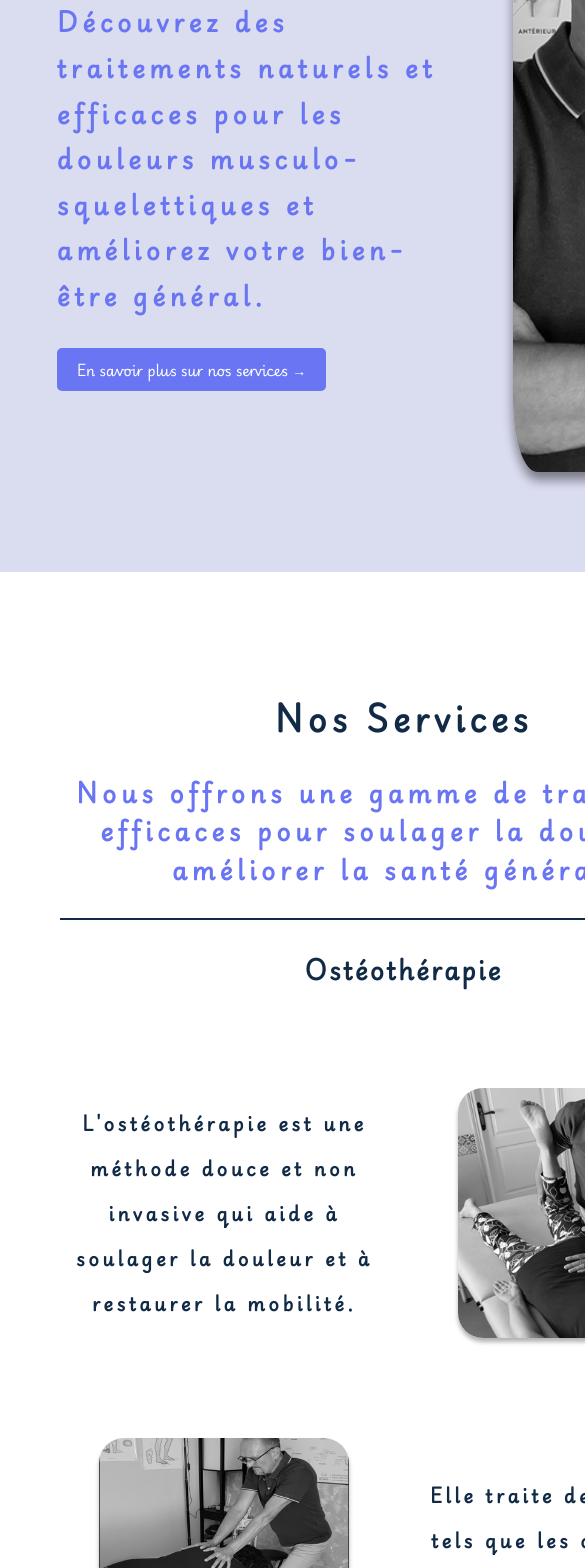
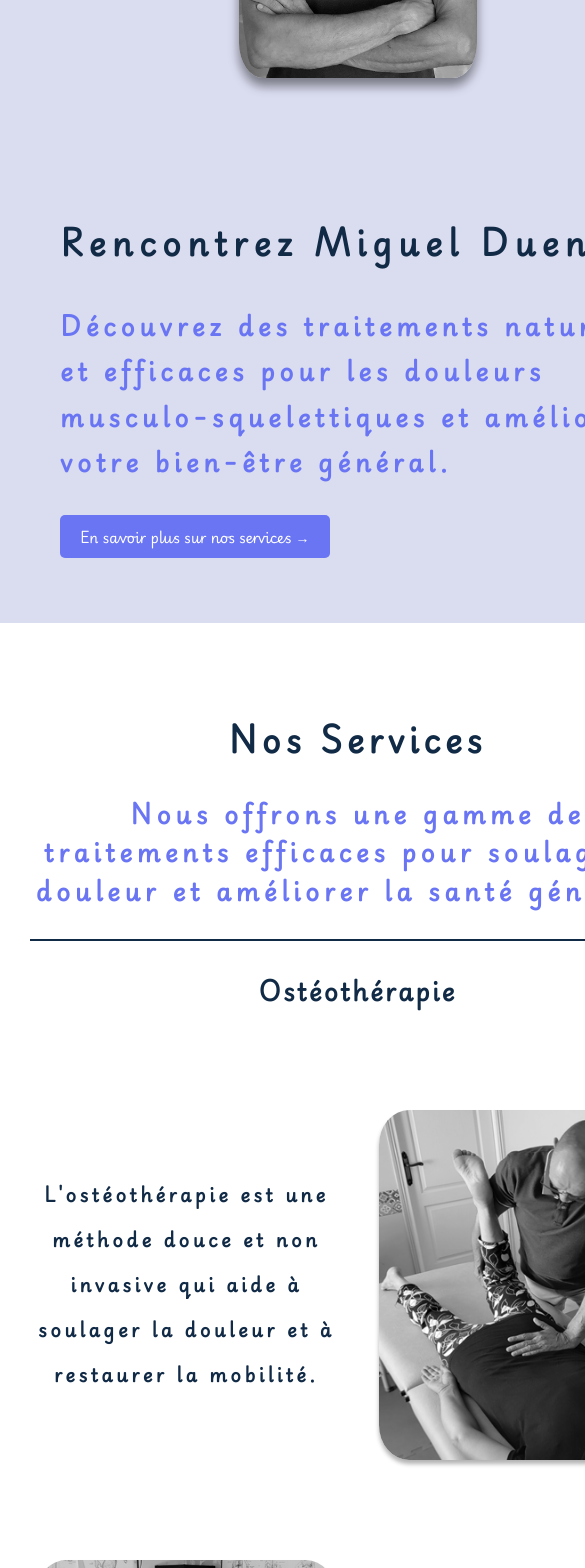
Before and after one commit to botUwU/Oshyp, a React (Vite) app: page / in a window 390 px wide. Shown: the part 432-2000 px from the top of the page, 585 px wide, since content can reach past the window. Built offline with nearby package versions, Linux system fonts and the light colour scheme.

Commit message:
responsive design

```diff
--- a/src/GlobalStyle.js
+++ b/src/GlobalStyle.js
@@ -1,5 +1,5 @@
 // src/GlobalStyle.js
-import styled, { createGlobalStyle } from "styled-components";
+import styled, { createGlobalStyle, css } from "styled-components";
 import ExtraLight from "./assets/fonts/PlaywriteGBS-ExtraLight.ttf";
 import ExtraLightItalic from "./assets/fonts/PlaywriteGBS-ExtraLightItalic.ttf";
 import Italic from "./assets/fonts/PlaywriteGBS-Italic.ttf";
@@ -48,7 +48,9 @@ const GlobalStyle = createGlobalStyle`
 
 export default GlobalStyle;
 
-export const Section = styled.div`
+export const Section = styled.div.attrs((props) => ({
+  style: props.style ? { ...props.style } : {},
+}))`
   align-items: center;
   justify-content: center;
   min-height: 100dvh;
@@ -59,9 +61,15 @@ export const Section = styled.div`
   background-color: ${(props) => props.color};
   width: 100%;
 
-  @media (max-width: 1280px) {
-    padding: 30px 0px;
-  }
+  ${(props) =>
+    props.mediaQueries &&
+    props.mediaQueries.map(
+      ({ width, styles }) => css`
+        @media (max-width: ${width}) {
+          ${styles}
+        }
+      `
+    )}
 `;
 //hadhi matmeshach khalaha heka
 //do not fking touch this
--- a/src/components/Header.jsx
+++ b/src/components/Header.jsx
@@ -95,10 +95,18 @@ const Headercontainer = styled.header`
   border-bottom-left-radius: 100px;
   border-bottom-right-radius: 100px;
   z-index: 10;
+  @media (max-width: 900px) {
+    border-bottom-left-radius: 60px;
+    border-bottom-right-radius: 60px;
+    padding: 12px 32px;
+  }
 `;
 const UL = styled.ul`
   display: flex;
   list-style: none;
   width: 100%;
   gap: 60px;
+  @media (max-width: 900px) {
+    gap: 30px;
+  }
 `;
--- a/src/components/Home.jsx
+++ b/src/components/Home.jsx
@@ -2,7 +2,7 @@ import React from "react";
 import { useScroll } from "../helper/useScroll";
 import { Section } from "../GlobalStyle";
 import CTitle from "../customComponents/CTitle";
-import styled from "styled-components";
+import styled, { css } from "styled-components";
 import { colors } from "../constants/colors";
 
 import CImage from "../customComponents/CImage";
@@ -15,9 +15,15 @@ export default function Home() {
     triggerOnce: false,
     threshold: 0.1,
   });
+  const homeMediaQueries = [
+    {
+      width: "1000px",
+      styles: css``,
+    },
+  ];
   return (
     <WrapperContainer ref={ref}>
-      <Section ref={homeRef}>
+      <Section mediaQueries={homeMediaQueries} ref={homeRef}>
         <HomeContainer>
           <Description>
             <CTitle
@@ -52,10 +58,11 @@ export default function Home() {
             inView={inView}
             src="src\data\image.png"
             height={"90%"}
-            width={"30%"}
+            width={"35%"}
             rounded={false}
             grayScale={true}
             shadow={"medium"}
+            WrapperStyle={{ width: "40%" }}
           />
         </HomeContainer>
       </Section>
@@ -67,10 +74,17 @@ const HomeContainer = styled.div`
   display: flex;
   flex-direction: row;
   align-items: center;
-  justify-content: center;
-  height: 100%;
+  justify-content: space-between;
+
+  /* height: 100%; */
   width: 100%;
   gap: 48px;
+  @media (max-width: 1000px) {
+    flex-direction: column-reverse;
+    align-items: center;
+    justify-content: center;
+    gap: 120px;
+  }
 `;
 const Description = styled.div`
   height: 100%;
@@ -82,6 +96,9 @@ const Description = styled.div`
   align-items: start;
   justify-content: center;
   gap: 30px;
+  @media (max-width: 1000px) {
+    width: 100%;
+  }
 `;
 const WrapperContainer = styled.div`
   background-color: ${colors.backGroundColor.mainWhite};
--- a/src/components/Pricing.jsx
+++ b/src/components/Pricing.jsx
@@ -18,7 +18,7 @@ export default function Pricing() {
   });
   return (
     <div>
-      <Section ref={pricingRef}>
+      <Section style={{ padding: "0 0" }} ref={pricingRef}>
         <PricingContainer ref={ref}>
           <CTitle
             inView={inView}
@@ -65,26 +65,27 @@ const PricingSection = styled.div`
   padding: 0 60px;
 
   @media (max-width: 1280px) {
-    padding: 0 0;
+    padding: 0 60px;
+    grid-template-columns: 1fr;
   }
 
-  @media (max-width: 900px) {
-    grid-template-columns: 1fr;
+  @media (max-width: 1100px) {
+    padding: 0 0px;
   }
 `;
 
 const PricingContainer = styled.div`
-  padding: 60px 60px;
+  padding: 60px 0px;
 
   @media (max-width: 1280px) {
-    padding: 60px 20px;
+    padding: 60px 170px;
   }
 
   @media (max-width: 900px) {
-    padding: 60px 60px;
+    padding: 60px 80px;
   }
 
-  @media (max-width: 600px) {
-    padding: 60px 30px;
+  @media (max-width: 750px) {
+    padding: 60px 40px;
   }
 `;
--- a/src/components/Service.jsx
+++ b/src/components/Service.jsx
@@ -4,7 +4,7 @@ import { useScroll } from "../helper/useScroll";
 import { Section } from "../GlobalStyle";
 import CTitle from "../customComponents/CTitle";
 import { colors } from "../constants/colors";
-import styled from "styled-components";
+import styled, { css } from "styled-components";
 import Cp from "../customComponents/Cp";
 import CImage from "../customComponents/CImage";
 import Separator from "../customComponents/Separator";
@@ -25,16 +25,18 @@ export default function Service() {
     triggerOnce: false,
     threshold: 0.1,
   });
+  const mediaQueries = [
+    {
+      width: "900px",
+      styles: css`
+        padding: 0px 30px;
+      `,
+    },
+  ];
   return (
     <div>
-      <Section ref={servicesRef}>
-        <div
-          style={{
-            padding: "60px 60px",
-            gap: "300px",
-            display: "flex",
-          }}
-        >
+      <Section mediaQueries={mediaQueries} ref={servicesRef}>
+        <Wrapper>
           <Title ref={titleRef}>
             <CTitle
               inView={TitleInView}
@@ -82,7 +84,8 @@ export default function Service() {
                 <CImage
                   inView={ShiatuInView}
                   src={"src/data/image2.png"}
-                  height={"250px"}
+                  height={"350px"}
+                  width={"300px"}
                   fit="cover"
                   shadow={"small"}
                   grayScale={true}
@@ -90,7 +93,8 @@ export default function Service() {
                 <CImage
                   inView={ShiatuInView}
                   src={"src/data/image3.png"}
-                  height={"250px"}
+                  height={"350px"}
+                  width={"300px"}
                   fit="cover"
                   shadow={"small"}
                   grayScale={true}
@@ -135,7 +139,8 @@ export default function Service() {
                 <CImage
                   inView={osteoInView}
                   src={"src/data/image0.png"}
-                  height={"250px"}
+                  height={"350px"}
+                  width={"300px"}
                   fit="cover"
                   shadow={"small"}
                   grayScale={true}
@@ -143,7 +148,8 @@ export default function Service() {
                 <CImage
                   inView={osteoInView}
                   src={"src/data/image1.png"}
-                  height={"250px"}
+                  height={"350px"}
+                  width={"300px"}
                   fit="cover"
                   shadow={"small"}
                   grayScale={true}
@@ -163,7 +169,7 @@ export default function Service() {
               </GridContainer>
             </InfoContainer>
           </Title>
-        </div>
+        </Wrapper>
       </Section>
     </div>
   );
@@ -186,100 +192,15 @@ const GridContainer = styled.div`
   line-height: 2.5;
 `;
 const InfoContainer = styled.div``;
-// <ServicesSection
-//   color={colors.backGroundColor.white}
-//   ref={servicesRef}
-//   type="vertical"
-// >
 
-//   <Services>
-//     <ServiceInfo
-//       onClick={() => {
-//         scrollToSection(pricingRef);
-//       }}
-//     >
-//       <CTitle variation="h2" color="primary">
-//         Ostéothérapie
-//       </CTitle>
-//       <CTitle variation="h3" color="secondary">
-//         L'ostéothérapie est une méthode douce et non invasive qui aide à
-//         soulager la douleur et à restaurer la mobilité. Elle traite des
-//         problèmes tels que les cervicalgies, les migraines, les sciatiques,
-//         et plus encore.
-//       </CTitle>
-//       <Images>
-//         <CImage src={"src/data/image2.png"} />
-//         <CImage src={"src/data/image3.png"} />
-//       </Images>
-//     </ServiceInfo>
-
-//     <ServiceInfo>
-//       <CTitle variation="h2" color="primary">
-//         Shiatsu
-//       </CTitle>
-//       <CTitle variation="h3" color="secondary">
-//         Le Shiatsu est une thérapie manuelle d'origine japonaise, qui aide à
-//         rétablir l'équilibre énergétique du corps. Il est particulièrement
-//         efficace pour réduire le stress, améliorer la circulation, et
-//         renforcer les défenses naturelles du corps.
-//       </CTitle>
-//       <Images>
-//         <CImage src={"src/data/image1.png"} />
-//         <CImage src={"src/data/image0.png"} />
-//       </Images>
-//     </ServiceInfo>
-//   </Services>
-// </ServicesSection>
-// Extending Section to add gap and other custom styles
-// const ServicesSection = styled(Section)`
-//   margin-top: 5px;
-//   gap: 10px;
-// `;
-
-// // Styling for services container
-// const Services = styled.div`
-//   display: flex;
-//   gap: 100px;
-//   flex-direction: row;
-//   justify-content: space-around;
-// `;
-
-// // Styling for individual service info
-// const ServiceInfo = styled.div`
-//   width: 40%;
-//   display: flex;
-//   flex-direction: column;
-//   /* max-width: 400px; */
-//   padding: 1rem;
-//   background-color: #fff;
-//   box-shadow: 10px 14px 8px rgba(0, 0, 0, 0.1); /* Subtle shadow */
-//   border: 2px solid transparent; /* Start with transparent border */
-//   transition: border 0.3s ease, box-shadow 0.3s ease; /* Add transition for smooth animation */
-
-//   display: flex;
-//   flex-direction: column;
-//   padding: 1rem;
-//   background-color: #fff;
-//   box-shadow: 0 4px 8px rgba(0, 0, 0, 0.1); /* Subtle shadow */
-//   border: 2px solid transparent; /* Start with transparent border */
-//   transition: border 0.3s ease, box-shadow 0.3s ease; /* Add transition for smooth animation */
-
-//   /* Hover effect to animate the border and increase the shadow */
-//   &:hover {
-//     border: 2px solid ${colors.primary}; /* Change border color on hover */
-//     box-shadow: 0 8px 16px rgba(0, 0, 0, 0.2); /* Increase shadow on hover */
-//   }
-
-//   /* Hover effect to animate the border and increase the shadow */
-//   &:hover {
-//     cursor: pointer;
-//     border: 2px solid ${colors.primary}; /* Change border color on hover */
-//     box-shadow: 0 8px 16px rgba(0, 0, 0, 0.2); /* Increase shadow on hover */
-//   }
-// `;
-// const Images = styled.div`
-//   display: flex;
-//   flex-direction: row;
-//   margin-top: 20px;
-//   gap: 30px;
-// `;
+const Wrapper = styled.div`
+  padding: 60px 60px;
+  gap: 300px;
+  display: flex;
+  @media (max-width: 1000px) {
+    padding: 60px 30px;
+  }
+  @media (max-width: 770px) {
+    padding: 60px 0px;
+  }
+`;
--- a/src/components/Testimonial.jsx
+++ b/src/components/Testimonial.jsx
@@ -68,7 +68,7 @@ const TestimonialWrapper = styled.div`
   flex-direction: column;
   align-items: center;
   gap: 30px;
-  padding: 20px;
+  padding: 0;
 `;
 
 // Styled component for individual testimonials
@@ -87,6 +87,9 @@ const TestimonialCard = styled.div`
   &:hover {
     transform: translateY(-10px); /* Slight hover effect */
   }
+  @media (max-width: 950px) {
+    width: 90%;
+  }
 `;
 
 // Styled component for the author of the testimonial
--- a/src/customComponents/CImage.jsx
+++ b/src/customComponents/CImage.jsx
@@ -13,9 +13,11 @@ export default function CImage({
   inView,
   grayScale = false,
   isAnimated = true,
+  mediaQueries,
+  WrapperStyle,
 }) {
   return (
-    <div style={{ height: height, width: width }}>
+    <ImageWrapper WrapperStyle={WrapperStyle} width={width} height={height}>
       <Image
         style={style}
         inView={inView}
@@ -26,10 +28,18 @@ export default function CImage({
         grayScale={grayScale}
         isAnimated={isAnimated}
         brightness={brightness}
+        mediaQueries={mediaQueries}
       />
-    </div>
+    </ImageWrapper>
   );
 }
+
+const ImageWrapper = styled.div.attrs((props) => ({
+  style: props.WrapperStyle ? { ...props.WrapperStyle } : {},
+}))`
+  width: ${(props) => props.width};
+  height: ${(props) => props.height};
+`;
 
 const Image = styled.img.attrs((props) => ({
   style: props.style ? { ...props.style } : {},
@@ -85,4 +95,13 @@ const Image = styled.img.attrs((props) => ({
       `;
     }
   }}
+   ${(props) =>
+    props.mediaQueries &&
+    props.mediaQueries.map(
+      ({ width, styles }) => css`
+        @media (max-width: ${width}) {
+          ${styles}
+        }
+      `
+    )}
 `;
```
